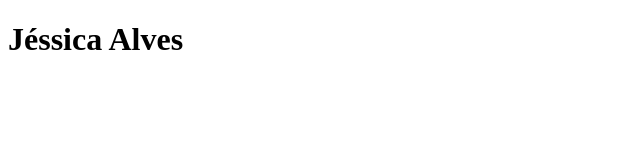
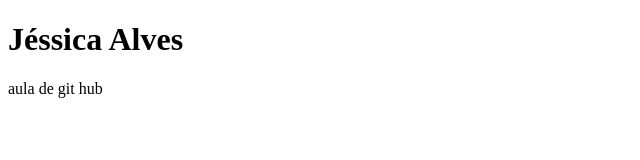
Before and after one commit to Jessicagel/aula-git, a plain HTML site: page index.html in a window 1280 px wide. Shown: the whole page, without its empty margins (0-640 px from the left). Drawn offline with Linux system fonts and the light colour scheme.

Commit message:
atualização

```diff
--- a/index.html
+++ b/index.html
@@ -7,5 +7,6 @@
 </head>
 <body>
     <h1>Jéssica Alves</h1>
+    <p>aula de git hub</p>
 </body>
 </html>
```
